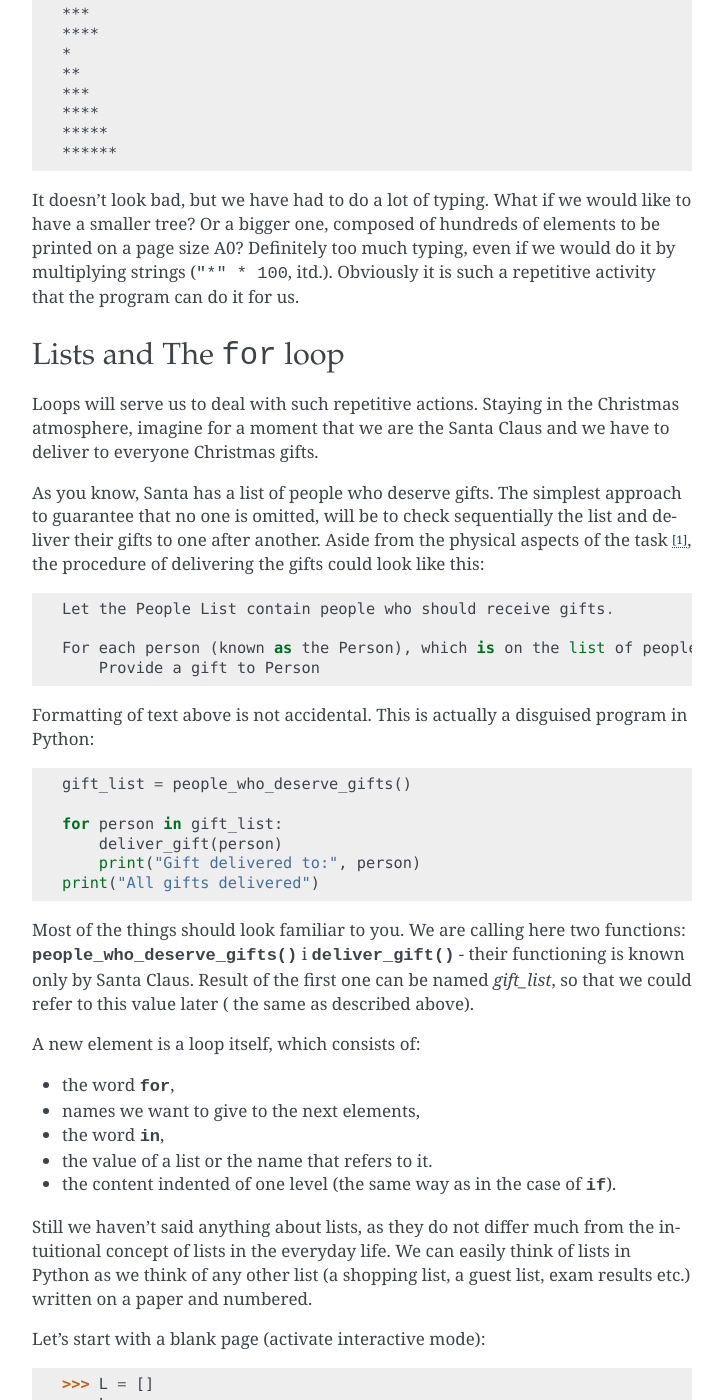
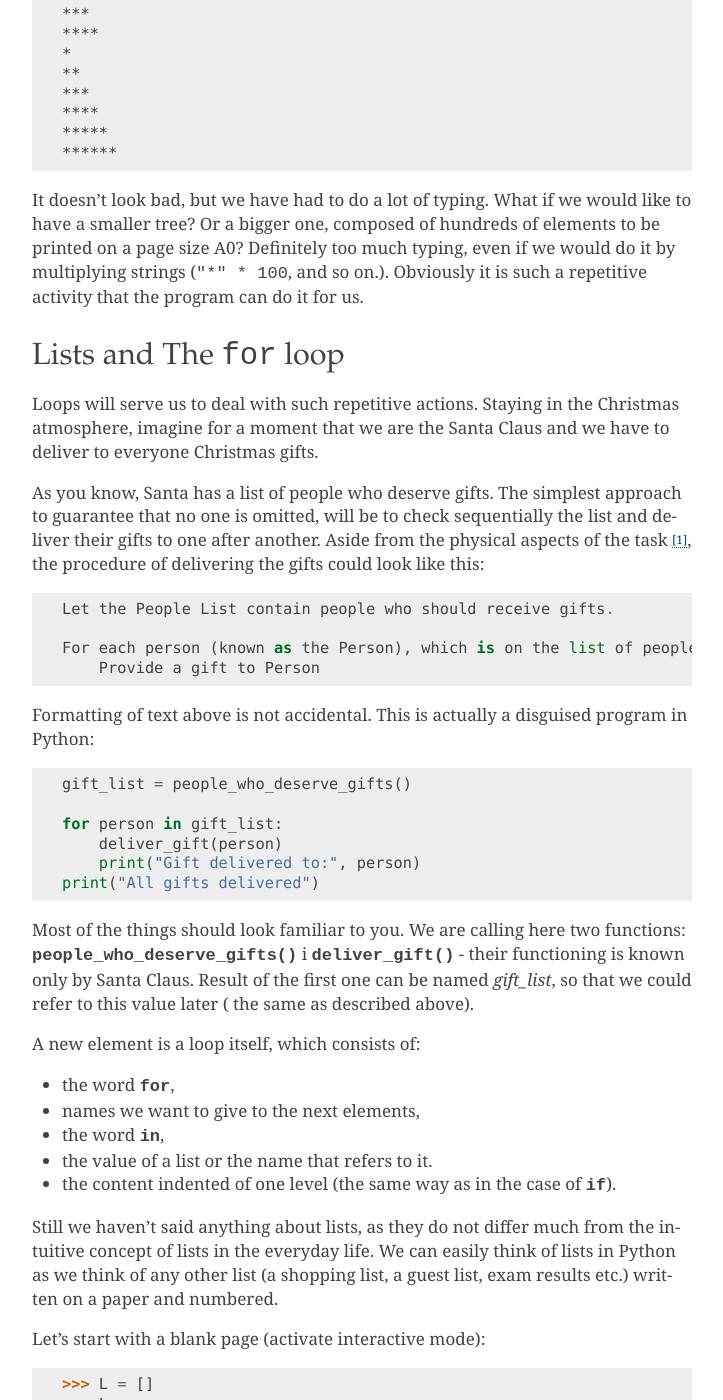
Before and after one commit to ggcarrots/django-carrots, a Sphinx documentation site: the page built from source/python_xmas_tree.rst, in a window 1280 px wide and 1400 px high, scrolled down 640 px. Shown: the whole window, without its empty margins (388-1111 px from the left). Built offline with Sphinx 7.4.7, drawn with Linux system fonts in a browser that asks for light colours; formulas are drawn with MathJax 3; some of the changed text lies outside the part shown.

Commit message:
small fixez

```diff
--- a/source/python_xmas_tree.rst
+++ b/source/python_xmas_tree.rst
@@ -41,7 +41,7 @@ We are going to start from the most basic version of this exercise so that we ca
 
 It doesn’t look bad, but we have had to do a lot of typing. What if we would like to have a smaller
 tree? Or a bigger one, composed of hundreds of elements to be printed on a page size A0? Definitely
-too much typing, even if we would do it by multiplying strings  (``"*" * 100``, itd.). Obviously it is
+too much typing, even if we would do it by multiplying strings  (``"*" * 100``, and so on.). Obviously it is
 such a repetitive activity that the program can do it for us.
 
 
@@ -83,7 +83,7 @@ A new element is a loop itself, which consists of:
 * the value of a list or the name that refers to it.
 * the content indented of one level (the same way as in the case of :keyword:`if`).
 
-Still we haven’t said anything about lists, as they do not differ much from the intuitional concept of
+Still we haven’t said anything about lists, as they do not differ much from the intuitive concept of
 lists in the everyday life. We can easily think of lists in Python as we think of any other list (a
 shopping list, a guest list, exam results etc.) written on a paper and numbered.
 
```
Also changed, not shown: other parts of source/python_xmas_tree.rst (+1 -1 lines).
